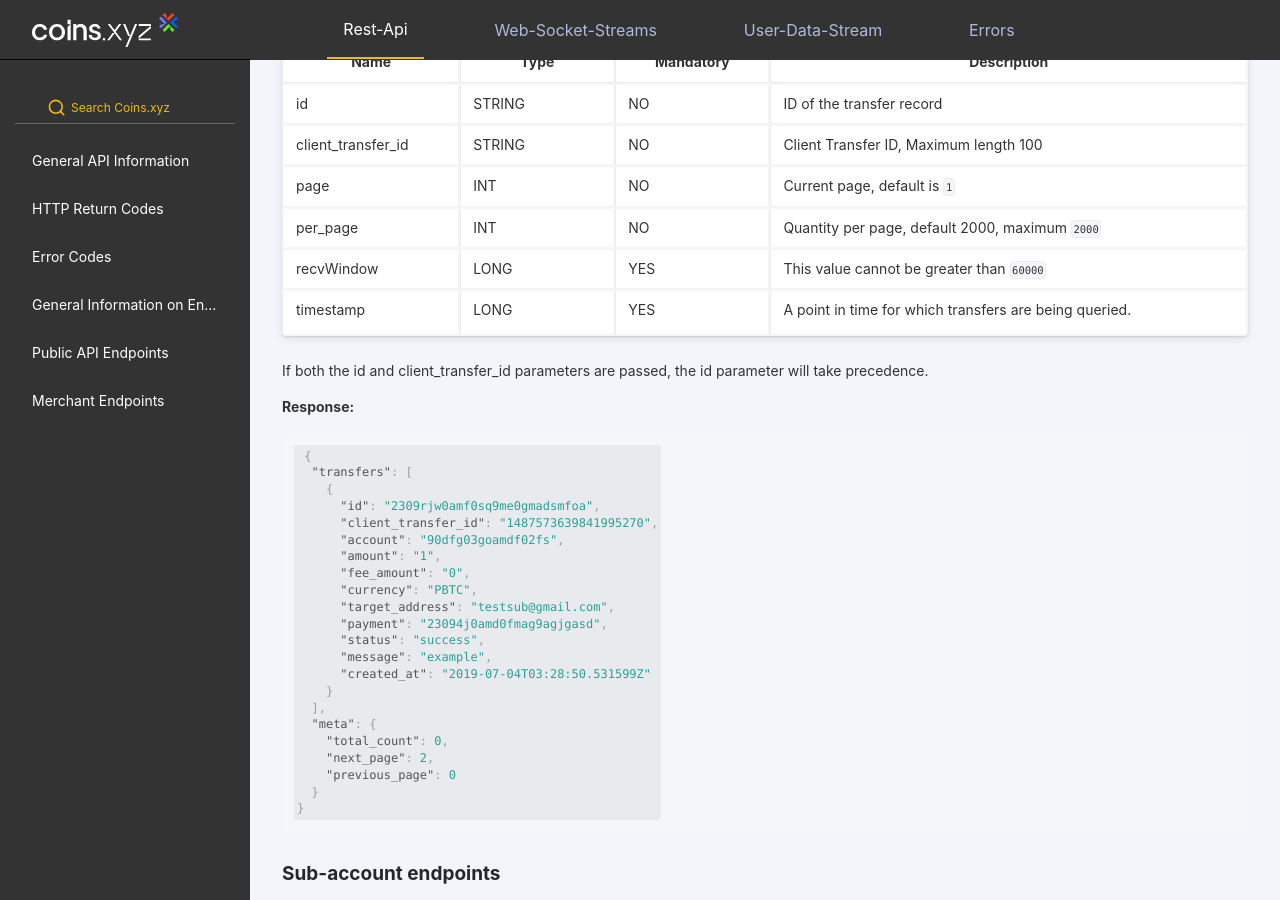
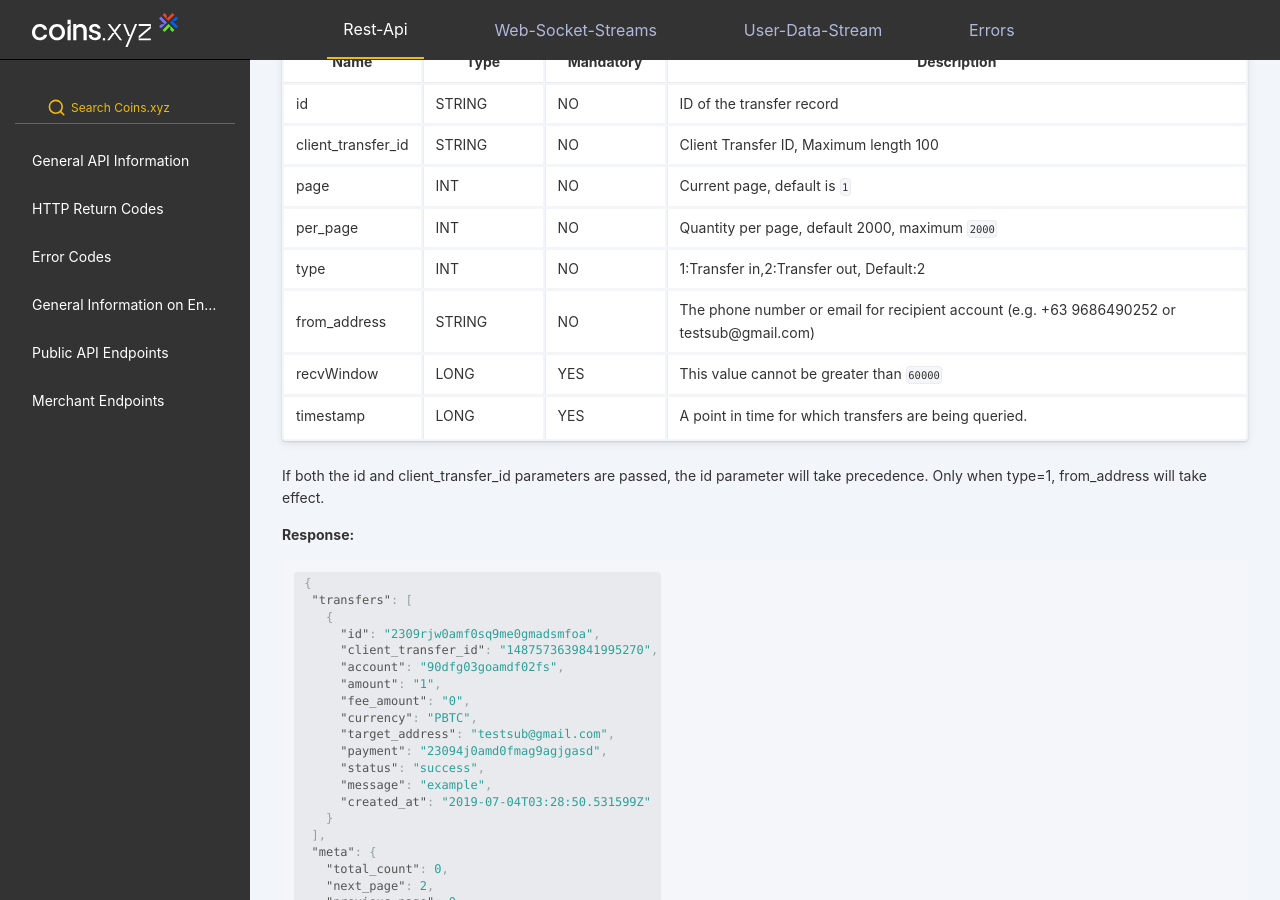
Before and after one commit to coins-docs/xyz, a Jekyll site: the page built from docs/rest-api.md, in a window 1280 px wide and 900 px high, scrolled down 45478 px. Built offline with Jekyll 4.4.1, drawn with Linux system fonts in a browser that asks for light colours.

Commit message:
P2P增加查询参数

````diff
--- a/docs/rest-api.md
+++ b/docs/rest-api.md
@@ -2355,11 +2355,13 @@ id      | STRING | NO    | ID of the transfer record
 client_transfer_id| STRING | NO | Client Transfer ID, Maximum length 100
 page    | INT | NO | Current page, default is `1`
 per_page    | INT | NO | Quantity per page, default 2000, maximum `2000`
+type  | INT | NO | 1:Transfer in,2:Transfer out, Default:2
+from_address |STRING|NO| The phone number or email for recipient account (e.g. +63 9686490252 or testsub@gmail.com)
 recvWindow | LONG  | YES    | This value cannot be greater than `60000`
 timestamp     | LONG  | YES    | A point in time for which transfers are being queried.
 
 If both the id and client_transfer_id parameters are passed, the id parameter will take precedence.
-
+Only when type=1, from_address will take effect.
 
 **Response:**
 ```json
````
